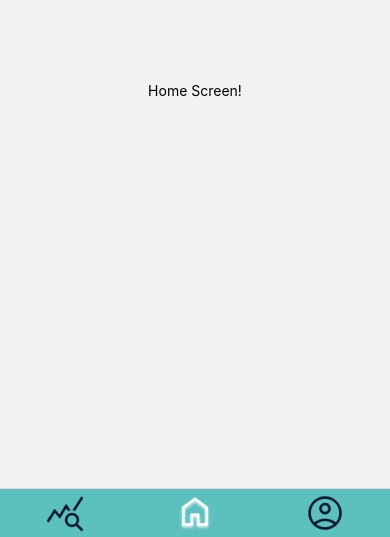
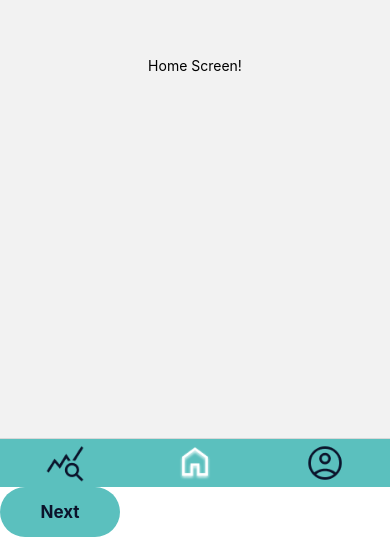
Before and after one commit to conroy-ricketts/Workout-Tracker, a React Native app: screen /TrackerScreen in a window 390 px wide. Shown: the part 307-844 px from the top of the page. Built offline with nearby package versions, Linux system fonts and the light colour scheme.

Commit message:
Create small button component

```diff
--- a/src/App.tsx
+++ b/src/App.tsx
@@ -1,14 +1,16 @@
 import { NavigationContainer } from '@react-navigation/native'
 import { registerRootComponent } from 'expo'
 import { StatusBar } from 'expo-status-bar'
+import Button from './Components/SmallButton'
 import React from 'react'
-import Navbar from './components/Navbar'
+import Navbar from './Components/Navbar'
 
 export default function App(): JSX.Element {
     return (
         <NavigationContainer>
             <Navbar />
             <StatusBar style="auto" />
+            <Button title='Next' onPress={() => 'something'}></Button>
         </NavigationContainer>
     )
 }
--- /dev/null
+++ b/src/Components/SmallButton.tsx
@@ -0,0 +1,33 @@
+import React from 'react';
+import { StyleSheet, Text, TouchableOpacity } from 'react-native';
+
+interface ButtonProps {
+  title: string;
+  onPress: () => void;
+}
+
+const Button = ({ title, onPress }: ButtonProps) => {
+  return (
+    <TouchableOpacity style={styles.button} onPress={onPress}>
+      <Text style={styles.buttonText}>Next</Text>
+    </TouchableOpacity>
+  );
+};
+
+const styles = StyleSheet.create({
+  button: {
+    backgroundColor: '#5BC0BE',
+    padding: 15,
+    borderRadius: 48,
+    alignItems: 'center',
+    height: 50,
+    width: 120,
+  },
+  buttonText: {
+    color: '#0B132B',
+    fontSize: 17,
+    fontWeight: 'bold',
+  },
+});
+
+export default Button;
```
